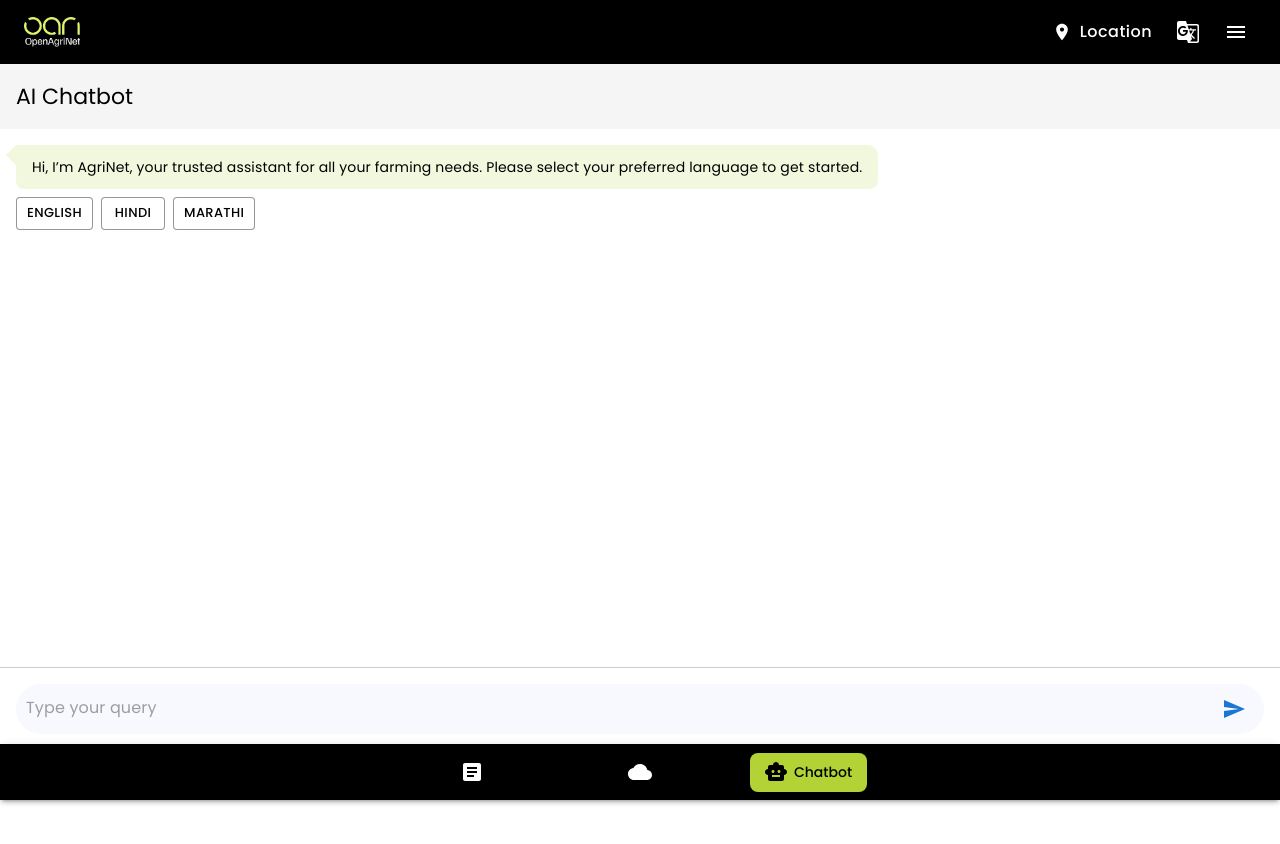
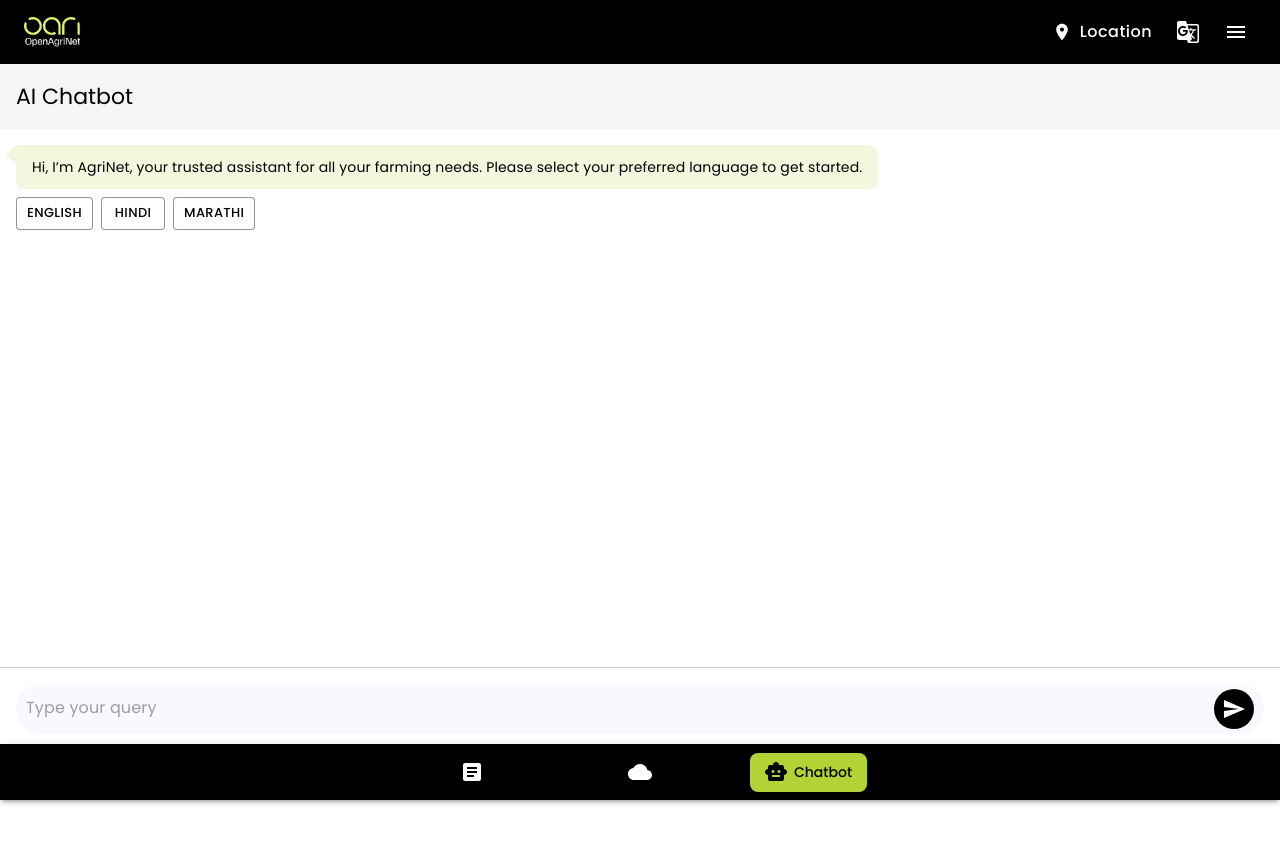
Before and after one commit to OpenAgriNet/OAN-Seeker-UI, a React (Vite) app: page /aibot in a window 1280 px wide. Shown: the top 844 px of the page. Built offline with nearby package versions, Linux system fonts and the light colour scheme; no server answers.

Commit message:
changed send icon color

```diff
--- a/src/pages/AiBot.jsx
+++ b/src/pages/AiBot.jsx
@@ -354,10 +354,14 @@ const AiBot = () => {
             onKeyPress={(e) => e.key === "Enter" && handleSend()}
           />
           <IconButton
-            color="primary"
             onClick={handleSend}
             disabled={loading}
-            sx={{ opacity: loading ? 0.5 : 1 }}
+            sx={{
+              backgroundColor: "black",
+              color: "white",
+              opacity: loading ? 0.5 : 1,
+              "&:hover": { backgroundColor: "black" },
+            }}
           >
             <SendIcon />
           </IconButton>
```
